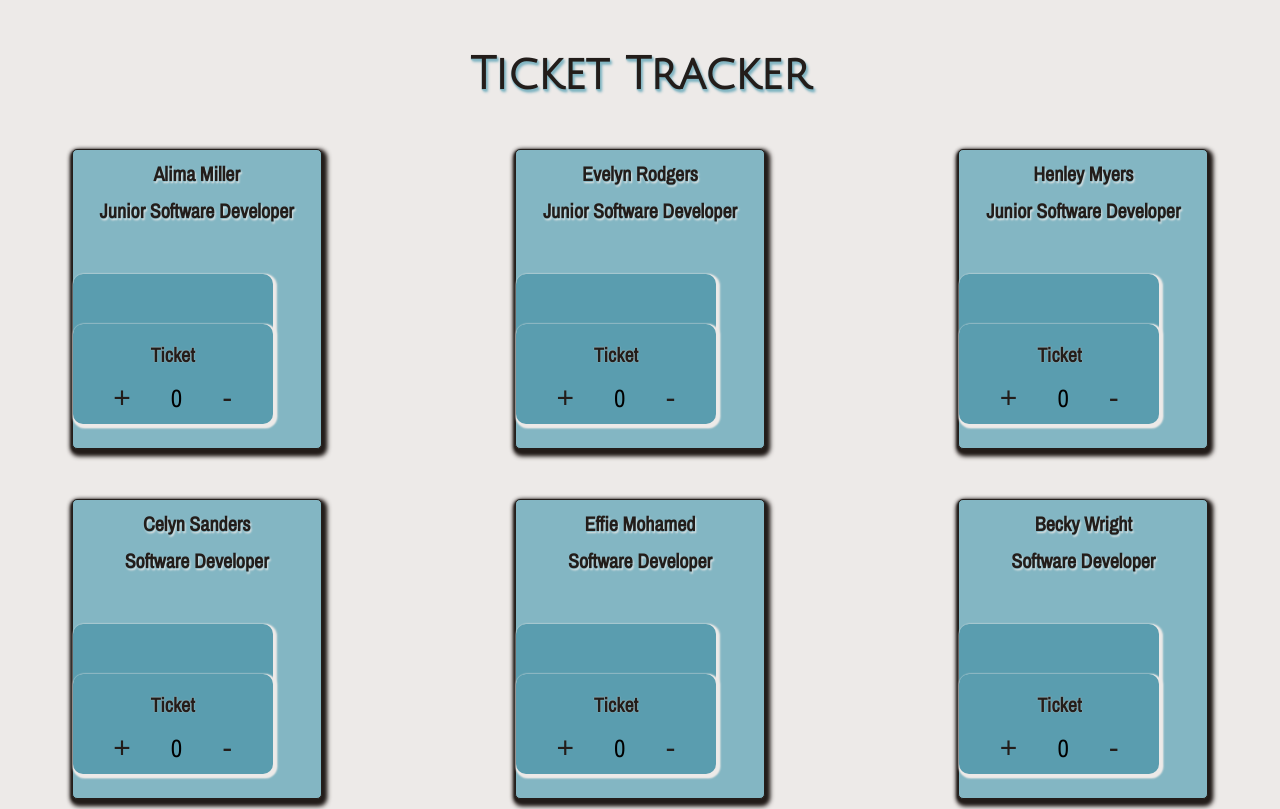
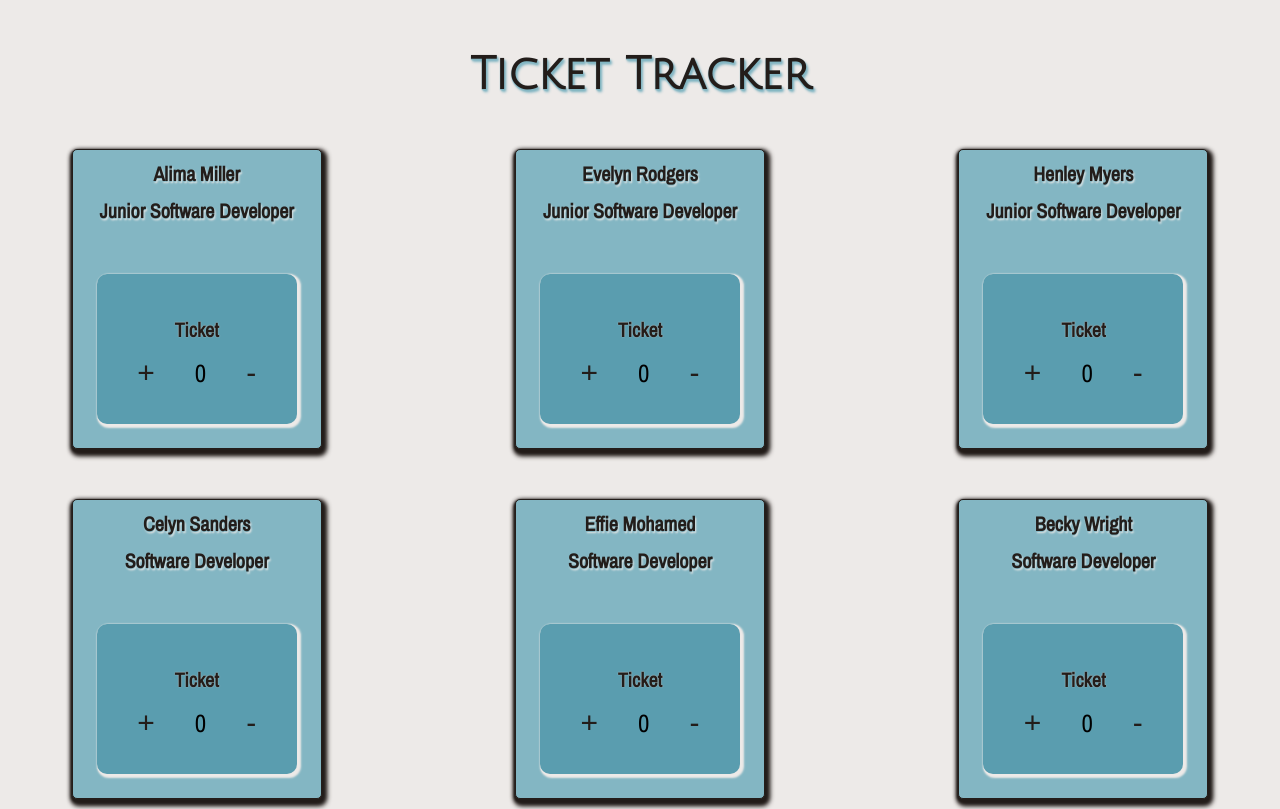
Before and after one commit to Khadijat98/ticket-tracker, a React (Create React App) app: page / in a window 1280 px wide. Shown: the top 809 px of the page. Built offline with nearby package versions, Linux system fonts and the light colour scheme.

Commit message:
changed class names

```diff
--- a/src/components/Employee/Employee.jsx
+++ b/src/components/Employee/Employee.jsx
@@ -9,7 +9,7 @@ const Employee = (props) => {
     return <div className="employee-card" key={employee.id}>
       <p className="employee-card__content">{employee.name}</p>
       <p className="employee-card__content">{employee.role}</p>
-      <div className="counter">
+      <div className="counter-container">
         < Counter />
       </div>
     </div>
--- a/src/components/Employee/Employee.scss
+++ b/src/components/Employee/Employee.scss
@@ -37,7 +37,7 @@
   }
 }
 
-.counter {
+.counter-container {
   display: flex;
   justify-content: center;
 }
```
